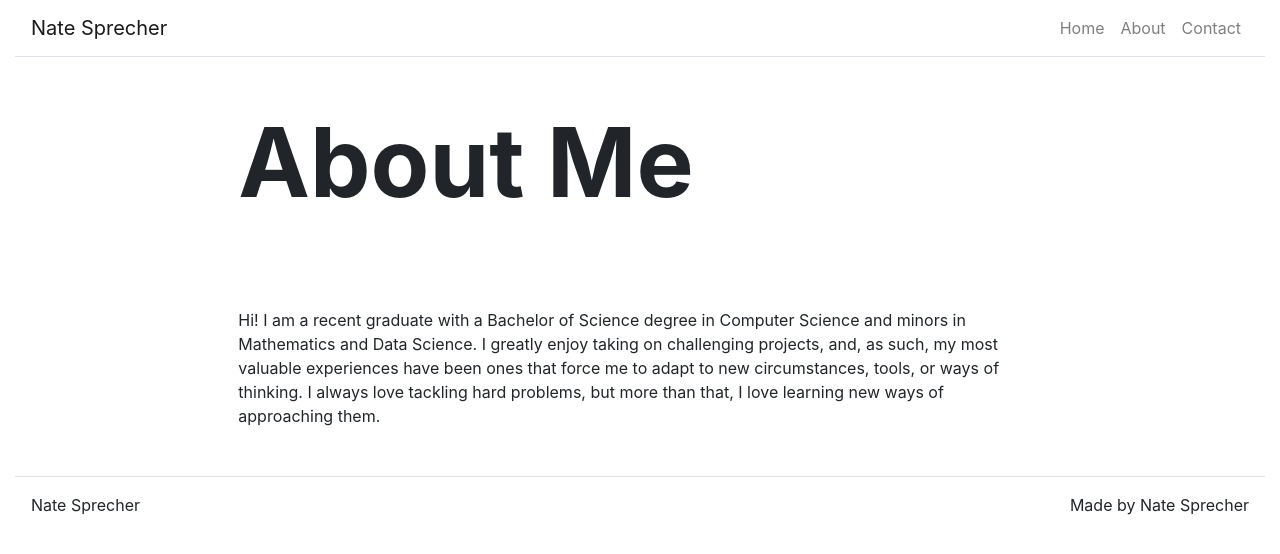
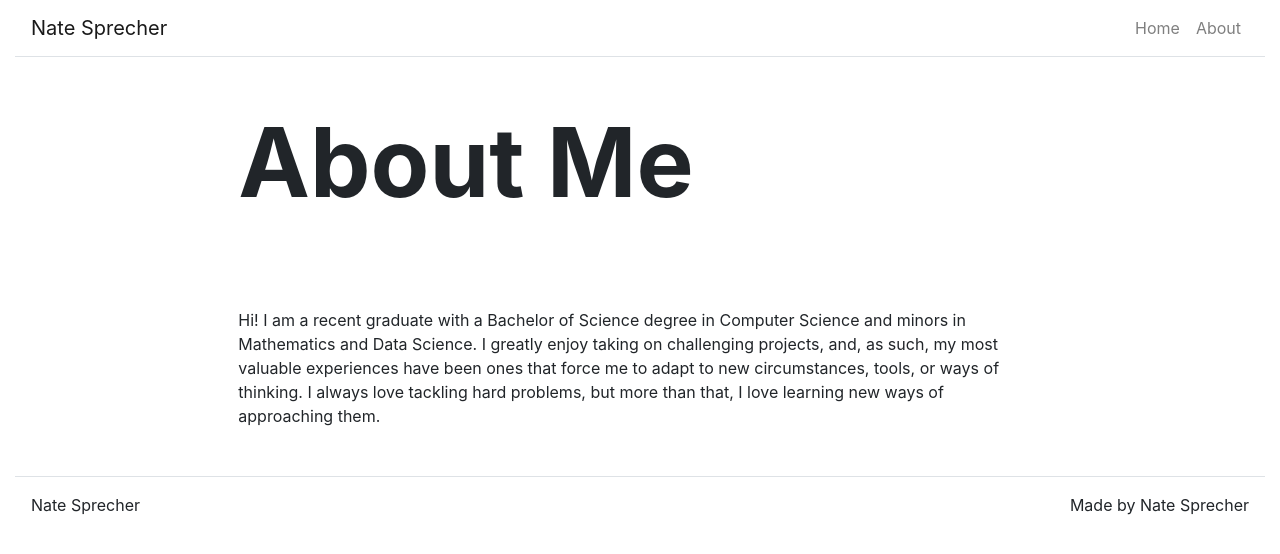
Before and after one commit to SprechND30/portfolio, a React (Create React App) app: page /about in a window 1280 px wide. Shown: the top 554 px of the page. Built offline with nearby package versions, Linux system fonts and the light colour scheme.

Commit message:
removed contact page

```diff
--- a/src/App.js
+++ b/src/App.js
@@ -9,7 +9,6 @@ import Nav from 'react-bootstrap/Nav';
 import Footer from './components/Footer';
 import HomePage from './pages/HomePage';
 import AboutPage from './pages/AboutPage';
-import ContactPage from './pages/ContactPage';
 
 class App extends React.Component {
 
@@ -29,9 +28,6 @@ class App extends React.Component {
       },
       about: {
         title: 'About Me'
-      },
-      contact: {
-        title: 'Contact Me!'
       }
     }
   }
@@ -49,14 +45,12 @@ class App extends React.Component {
               <Nav className="ml-auto">
                 <Link className="nav-link" to="/">Home</Link>
                 <Link className="nav-link" to="/about">About</Link>
-                <Link className="nav-link" to="/contact">Contact</Link>
               </Nav>
             </NavBar.Collapse>
           </NavBar>
 
           <Route path="/" exact render={() => <HomePage title={this.state.home.title} subTitle={this.state.home.subTitle} text={this.state.home.text} />} />
           <Route path="/about" render={() => <AboutPage title={this.state.about.title} />} />
-          <Route path="/contact" render={() => <ContactPage title={this.state.contact.title} />} />
 
           <Footer />
 
```
